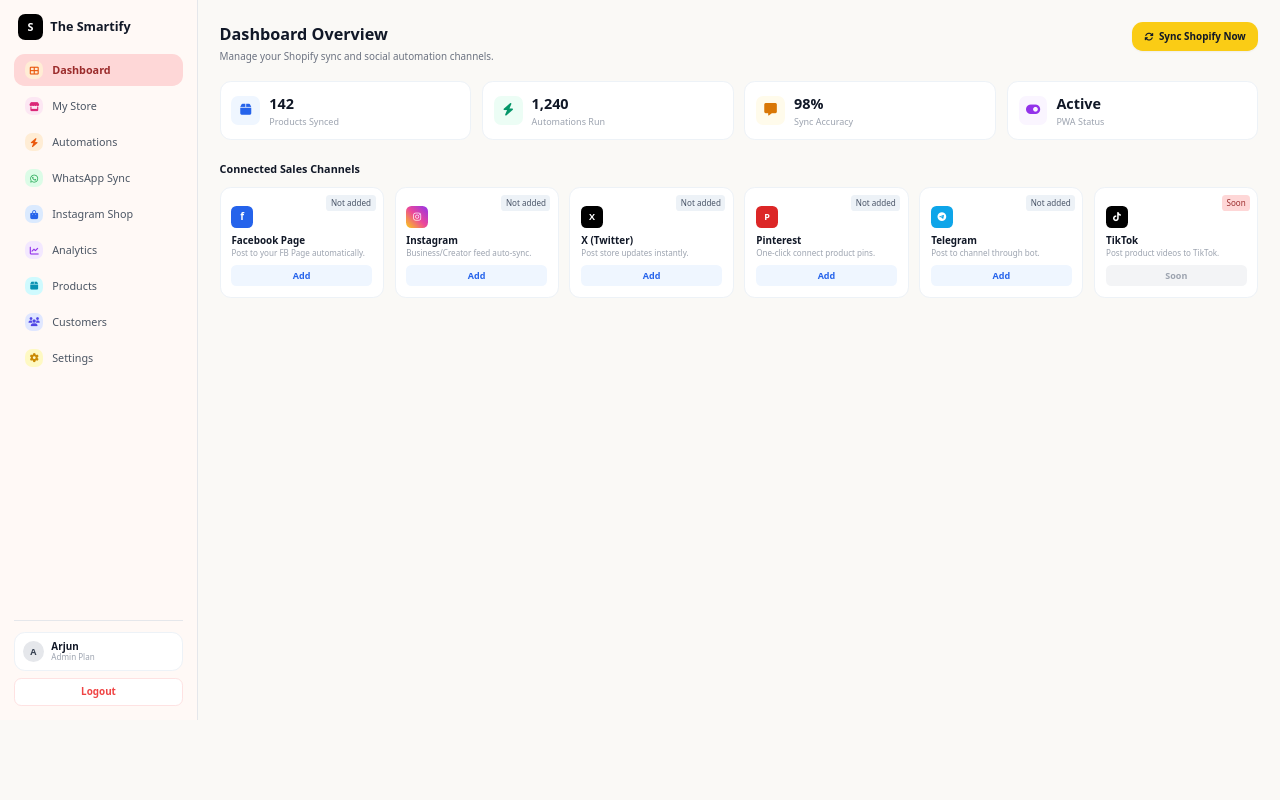
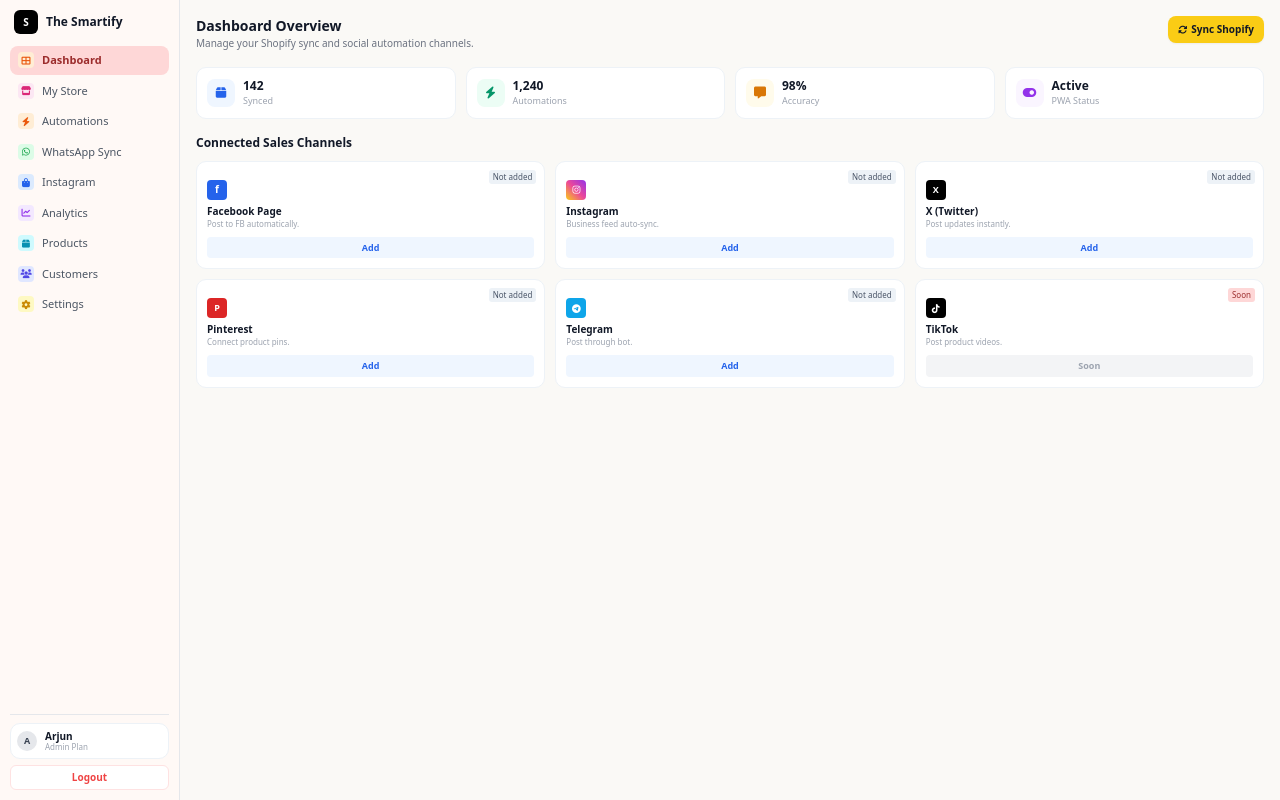
Before and after one commit to arjunsingh8238-ops/the-smartify, a website: page public/index.html in a window 1280 px wide. Drawn offline with nearby package versions, Linux system fonts and the light colour scheme.

Commit message:
Update index.html

```diff
--- a/public/index.html
+++ b/public/index.html
@@ -2,210 +2,210 @@
 <html lang="en">
 <head>
     <meta charset="UTF-8">
-    <meta name="viewport" content="width=device-width, initial-scale=1.0, maximum-scale=1.0, user-scalable=no">
+    <meta name="viewport" content="width=device-width, initial-scale=1.0">
     <title>The Smartify</title>
     <script src="https://cdn.tailwindcss.com"></script>
     <link rel="stylesheet" href="https://cdnjs.cloudflare.com/ajax/libs/font-awesome/6.4.0/css/all.min.css">
     <style>
-        body { background-color: #faf9f6; font-family: system-ui, -apple-system, sans-serif; zoom: 90%; }
-        .sidebar { background-color: #fff9f6; width: 220px; min-width: 220px; }
+        body { background-color: #faf9f6; font-family: system-ui, -apple-system, sans-serif; }
+        .sidebar { background-color: #fff9f6; width: 180px; min-width: 180px; }
         .nav-active { background-color: #fed7d7; color: #9b2c2c; }
-        .custom-card { background: #ffffff; border: 1px solid #edf2f7; border-radius: 12px; }
-        .badge-tag { font-size: 9px; padding: 2px 5px; border-radius: 4px; background: #edf2f7; color: #4a5568; }
+        .custom-card { background: #ffffff; border: 1px solid #edf2f7; border-radius: 10px; }
+        .badge-tag { font-size: 8px; padding: 1px 4px; border-radius: 3px; background: #edf2f7; color: #4a5568; }
     </style>
 </head>
 <body class="flex h-screen overflow-hidden">
 
     <!-- Sidebar Section -->
-    <aside class="sidebar border-r border-gray-200 flex flex-col justify-between p-4 h-full overflow-y-auto">
-        <div class="space-y-4">
+    <aside class="sidebar border-r border-gray-200 flex flex-col justify-between p-2.5 h-full overflow-y-auto">
+        <div class="space-y-3">
             <!-- Brand Logo -->
             <div class="flex items-center space-x-2 px-1">
-                <div class="w-7 h-7 bg-black text-white rounded-lg flex items-center justify-center font-bold text-xs">S</div>
-                <span class="text-sm font-bold text-gray-900">The Smartify</span>
+                <div class="w-6 h-6 bg-black text-white rounded-md flex items-center justify-center font-bold text-[10px]">S</div>
+                <span class="text-xs font-bold text-gray-900">The Smartify</span>
             </div>
 
             <!-- Navigation Links -->
-            <nav class="space-y-1">
-                <a href="#" class="nav-active flex items-center space-x-2.5 px-3 py-2 rounded-xl text-xs font-semibold">
-                    <span class="w-5 h-5 rounded-lg bg-orange-100 text-orange-600 flex items-center justify-center text-[10px]"><i class="fas fa-th-large"></i></span>
+            <nav class="space-y-0.5">
+                <a href="#" class="nav-active flex items-center space-x-2 px-2 py-1.5 rounded-lg text-[11px] font-semibold">
+                    <span class="w-4 h-4 rounded bg-orange-100 text-orange-600 flex items-center justify-center text-[9px]"><i class="fas fa-th-large"></i></span>
                     <span>Dashboard</span>
                 </a>
-                <a href="#" class="flex items-center space-x-2.5 px-3 py-2 rounded-xl text-xs font-medium text-gray-600 hover:bg-gray-100">
-                    <span class="w-5 h-5 rounded-lg bg-pink-100 text-pink-600 flex items-center justify-center text-[10px]"><i class="fas fa-store"></i></span>
+                <a href="#" class="flex items-center space-x-2 px-2 py-1.5 rounded-lg text-[11px] font-medium text-gray-600 hover:bg-gray-100">
+                    <span class="w-4 h-4 rounded bg-pink-100 text-pink-600 flex items-center justify-center text-[9px]"><i class="fas fa-store"></i></span>
                     <span>My Store</span>
                 </a>
-                <a href="#" class="flex items-center space-x-2.5 px-3 py-2 rounded-xl text-xs font-medium text-gray-600 hover:bg-gray-100">
-                    <span class="w-5 h-5 rounded-lg bg-orange-100 text-orange-600 flex items-center justify-center text-[10px]"><i class="fas fa-bolt"></i></span>
+                <a href="#" class="flex items-center space-x-2 px-2 py-1.5 rounded-lg text-[11px] font-medium text-gray-600 hover:bg-gray-100">
+                    <span class="w-4 h-4 rounded bg-orange-100 text-orange-600 flex items-center justify-center text-[9px]"><i class="fas fa-bolt"></i></span>
                     <span>Automations</span>
                 </a>
-                <a href="#" class="flex items-center space-x-2.5 px-3 py-2 rounded-xl text-xs font-medium text-gray-600 hover:bg-gray-100">
-                    <span class="w-5 h-5 rounded-lg bg-green-100 text-green-600 flex items-center justify-center text-[10px]"><i class="fab fa-whatsapp"></i></span>
+                <a href="#" class="flex items-center space-x-2 px-2 py-1.5 rounded-lg text-[11px] font-medium text-gray-600 hover:bg-gray-100">
+                    <span class="w-4 h-4 rounded bg-green-100 text-green-600 flex items-center justify-center text-[9px]"><i class="fab fa-whatsapp"></i></span>
                     <span>WhatsApp Sync</span>
                 </a>
-                <a href="#" class="flex items-center space-x-2.5 px-3 py-2 rounded-xl text-xs font-medium text-gray-600 hover:bg-gray-100">
-                    <span class="w-5 h-5 rounded-lg bg-blue-100 text-blue-600 flex items-center justify-center text-[10px]"><i class="fas fa-shopping-bag"></i></span>
-                    <span>Instagram Shop</span>
+                <a href="#" class="flex items-center space-x-2 px-2 py-1.5 rounded-lg text-[11px] font-medium text-gray-600 hover:bg-gray-100">
+                    <span class="w-4 h-4 rounded bg-blue-100 text-blue-600 flex items-center justify-center text-[9px]"><i class="fas fa-shopping-bag"></i></span>
+                    <span>Instagram</span>
                 </a>
-                <a href="#" class="flex items-center space-x-2.5 px-3 py-2 rounded-xl text-xs font-medium text-gray-600 hover:bg-gray-100">
-                    <span class="w-5 h-5 rounded-lg bg-purple-100 text-purple-600 flex items-center justify-center text-[10px]"><i class="fas fa-chart-line"></i></span>
+                <a href="#" class="flex items-center space-x-2 px-2 py-1.5 rounded-lg text-[11px] font-medium text-gray-600 hover:bg-gray-100">
+                    <span class="w-4 h-4 rounded bg-purple-100 text-purple-600 flex items-center justify-center text-[9px]"><i class="fas fa-chart-line"></i></span>
                     <span>Analytics</span>
                 </a>
-                <a href="#" class="flex items-center space-x-2.5 px-3 py-2 rounded-xl text-xs font-medium text-gray-600 hover:bg-gray-100">
-                    <span class="w-5 h-5 rounded-lg bg-cyan-100 text-cyan-600 flex items-center justify-center text-[10px]"><i class="fas fa-box"></i></span>
+                <a href="#" class="flex items-center space-x-2 px-2 py-1.5 rounded-lg text-[11px] font-medium text-gray-600 hover:bg-gray-100">
+                    <span class="w-4 h-4 rounded bg-cyan-100 text-cyan-600 flex items-center justify-center text-[9px]"><i class="fas fa-box"></i></span>
                     <span>Products</span>
                 </a>
-                <a href="#" class="flex items-center space-x-2.5 px-3 py-2 rounded-xl text-xs font-medium text-gray-600 hover:bg-gray-100">
-                    <span class="w-5 h-5 rounded-lg bg-indigo-100 text-indigo-600 flex items-center justify-center text-[10px]"><i class="fas fa-users"></i></span>
+                <a href="#" class="flex items-center space-x-2 px-2 py-1.5 rounded-lg text-[11px] font-medium text-gray-600 hover:bg-gray-100">
+                    <span class="w-4 h-4 rounded bg-indigo-100 text-indigo-600 flex items-center justify-center text-[9px]"><i class="fas fa-users"></i></span>
                     <span>Customers</span>
                 </a>
-                <a href="#" class="flex items-center space-x-2.5 px-3 py-2 rounded-xl text-xs font-medium text-gray-600 hover:bg-gray-100">
-                    <span class="w-5 h-5 rounded-lg bg-yellow-100 text-yellow-600 flex items-center justify-center text-[10px]"><i class="fas fa-cog"></i></span>
+                <a href="#" class="flex items-center space-x-2 px-2 py-1.5 rounded-lg text-[11px] font-medium text-gray-600 hover:bg-gray-100">
+                    <span class="w-4 h-4 rounded bg-yellow-100 text-yellow-600 flex items-center justify-center text-[9px]"><i class="fas fa-cog"></i></span>
                     <span>Settings</span>
                 </a>
             </nav>
         </div>
 
         <!-- User Profile Footer -->
-        <div class="space-y-2 pt-3 border-t border-gray-200">
-            <div class="custom-card p-2 flex items-center space-x-2">
-                <div class="w-6 h-6 bg-gray-200 rounded-full flex items-center justify-center text-[10px] font-bold text-gray-700">A</div>
+        <div class="space-y-1.5 pt-2 border-t border-gray-200">
+            <div class="custom-card p-1.5 flex items-center space-x-2">
+                <div class="w-5 h-5 bg-gray-200 rounded-full flex items-center justify-center text-[9px] font-bold text-gray-700">A</div>
                 <div class="leading-tight">
-                    <div class="text-[11px] font-bold text-gray-900">Arjun</div>
-                    <div class="text-[9px] text-gray-400">Admin Plan</div>
+                    <div class="text-[10px] font-bold text-gray-900">Arjun</div>
+                    <div class="text-[8px] text-gray-400">Admin Plan</div>
                 </div>
             </div>
-            <button class="w-full bg-white border border-red-100 text-red-500 hover:bg-red-50 text-[11px] font-semibold py-1.5 rounded-lg">Logout</button>
+            <button class="w-full bg-white border border-red-100 text-red-500 hover:bg-red-50 text-[10px] font-semibold py-1 rounded-md">Logout</button>
         </div>
     </aside>
 
     <!-- Main Content Panel -->
-    <main class="flex-1 overflow-y-auto p-6">
+    <main class="flex-1 overflow-y-auto p-4">
         <!-- Header -->
-        <div class="flex justify-between items-start mb-5">
+        <div class="flex justify-between items-start mb-4">
             <div>
-                <h1 class="text-lg font-extrabold text-gray-900">Dashboard Overview</h1>
-                <p class="text-[11px] text-gray-500 mt-0.5">Manage your Shopify sync and social automation channels.</p>
+                <h1 class="text-sm font-extrabold text-gray-900">Dashboard Overview</h1>
+                <p class="text-[10px] text-gray-500">Manage your Shopify sync and social automation channels.</p>
             </div>
-            <button class="bg-yellow-400 hover:bg-yellow-500 text-gray-900 text-[11px] font-bold px-3.5 py-2 rounded-xl shadow-sm flex items-center space-x-1.5">
-                <i class="fas fa-sync-alt text-[10px]"></i>
-                <span>Sync Shopify Now</span>
+            <button class="bg-yellow-400 hover:bg-yellow-500 text-gray-900 text-[10px] font-bold px-2.5 py-1.5 rounded-lg shadow-sm flex items-center space-x-1">
+                <i class="fas fa-sync-alt text-[9px]"></i>
+                <span>Sync Shopify</span>
             </button>
         </div>
 
         <!-- Top Stats Row (4 Cards) -->
-        <div class="grid grid-cols-4 gap-3 mb-6">
-            <div class="custom-card p-3 flex items-center space-x-2.5">
-                <div class="w-8 h-8 rounded-lg bg-blue-50 text-blue-600 flex items-center justify-center text-sm"><i class="fas fa-box"></i></div>
+        <div class="grid grid-cols-4 gap-2.5 mb-4">
+            <div class="custom-card p-2.5 flex items-center space-x-2">
+                <div class="w-7 h-7 rounded-lg bg-blue-50 text-blue-600 flex items-center justify-center text-xs"><i class="fas fa-box"></i></div>
                 <div>
-                    <div class="text-base font-bold text-gray-900">142</div>
-                    <div class="text-[10px] text-gray-400">Products Synced</div>
+                    <div class="text-xs font-bold text-gray-900">142</div>
+                    <div class="text-[9px] text-gray-400">Synced</div>
                 </div>
             </div>
-            <div class="custom-card p-3 flex items-center space-x-2.5">
-                <div class="w-8 h-8 rounded-lg bg-emerald-50 text-emerald-600 flex items-center justify-center text-sm"><i class="fas fa-bolt"></i></div>
+            <div class="custom-card p-2.5 flex items-center space-x-2">
+                <div class="w-7 h-7 rounded-lg bg-emerald-50 text-emerald-600 flex items-center justify-center text-xs"><i class="fas fa-bolt"></i></div>
                 <div>
-                    <div class="text-base font-bold text-gray-900">1,240</div>
-                    <div class="text-[10px] text-gray-400">Automations Run</div>
+                    <div class="text-xs font-bold text-gray-900">1,240</div>
+                    <div class="text-[9px] text-gray-400">Automations</div>
                 </div>
             </div>
-            <div class="custom-card p-3 flex items-center space-x-2.5">
-                <div class="w-8 h-8 rounded-lg bg-amber-50 text-amber-600 flex items-center justify-center text-sm"><i class="fas fa-comment-alt"></i></div>
+            <div class="custom-card p-2.5 flex items-center space-x-2">
+                <div class="w-7 h-7 rounded-lg bg-amber-50 text-amber-600 flex items-center justify-center text-xs"><i class="fas fa-comment-alt"></i></div>
                 <div>
-                    <div class="text-base font-bold text-gray-900">98%</div>
-                    <div class="text-[10px] text-gray-400">Sync Accuracy</div>
+                    <div class="text-xs font-bold text-gray-900">98%</div>
+                    <div class="text-[9px] text-gray-400">Accuracy</div>
                 </div>
             </div>
-            <div class="custom-card p-3 flex items-center space-x-2.5">
-                <div class="w-8 h-8 rounded-lg bg-purple-50 text-purple-600 flex items-center justify-center text-sm"><i class="fas fa-toggle-on"></i></div>
+            <div class="custom-card p-2.5 flex items-center space-x-2">
+                <div class="w-7 h-7 rounded-lg bg-purple-50 text-purple-600 flex items-center justify-center text-xs"><i class="fas fa-toggle-on"></i></div>
                 <div>
-                    <div class="text-base font-bold text-gray-900">Active</div>
-                    <div class="text-[10px] text-gray-400">PWA Status</div>
+                    <div class="text-xs font-bold text-gray-900">Active</div>
+                    <div class="text-[9px] text-gray-400">PWA Status</div>
                 </div>
             </div>
         </div>
 
         <!-- Connected Sales Channels -->
         <div>
-            <h2 class="text-xs font-bold text-gray-900 mb-3">Connected Sales Channels</h2>
+            <h2 class="text-xs font-bold text-gray-900 mb-2.5">Connected Sales Channels</h2>
 
-            <div class="grid grid-cols-6 gap-3">
+            <div class="grid grid-cols-3 gap-2.5">
                 <!-- Facebook -->
-                <div class="custom-card p-3 relative flex flex-col justify-between space-y-2">
+                <div class="custom-card p-2.5 relative flex flex-col justify-between space-y-2">
                     <span class="absolute top-2 right-2 badge-tag">Not added</span>
-                    <div class="space-y-1.5">
-                        <div class="w-6 h-6 bg-blue-600 text-white rounded-md flex items-center justify-center text-[11px] font-bold">f</div>
+                    <div class="space-y-1">
+                        <div class="w-5 h-5 bg-blue-600 text-white rounded flex items-center justify-center text-[10px] font-bold">f</div>
                         <div>
-                            <div class="text-[11px] font-bold text-gray-900">Facebook Page</div>
-                            <div class="text-[9px] text-gray-400 leading-tight">Post to your FB Page automatically.</div>
+                            <div class="text-[10px] font-bold text-gray-900">Facebook Page</div>
+                            <div class="text-[8px] text-gray-400 leading-tight">Post to FB automatically.</div>
                         </div>
                     </div>
-                    <button class="w-full bg-blue-50 text-blue-600 hover:bg-blue-100 text-[10px] font-semibold py-1 rounded-md">Add</button>
+                    <button class="w-full bg-blue-50 text-blue-600 hover:bg-blue-100 text-[9px] font-semibold py-1 rounded">Add</button>
                 </div>
 
                 <!-- Instagram -->
-                <div class="custom-card p-3 relative flex flex-col justify-between space-y-2">
+                <div class="custom-card p-2.5 relative flex flex-col justify-between space-y-2">
                     <span class="absolute top-2 right-2 badge-tag">Not added</span>
-                    <div class="space-y-1.5">
-                        <div class="w-6 h-6 bg-gradient-to-tr from-yellow-400 via-pink-500 to-purple-600 text-white rounded-md flex items-center justify-center text-[10px]"><i class="fab fa-instagram"></i></div>
+                    <div class="space-y-1">
+                        <div class="w-5 h-5 bg-gradient-to-tr from-yellow-400 via-pink-500 to-purple-600 text-white rounded flex items-center justify-center text-[9px]"><i class="fab fa-instagram"></i></div>
                         <div>
-                            <div class="text-[11px] font-bold text-gray-900">Instagram</div>
-                            <div class="text-[9px] text-gray-400 leading-tight">Business/Creator feed auto-sync.</div>
+                            <div class="text-[10px] font-bold text-gray-900">Instagram</div>
+                            <div class="text-[8px] text-gray-400 leading-tight">Business feed auto-sync.</div>
                         </div>
                     </div>
-                    <button class="w-full bg-blue-50 text-blue-600 hover:bg-blue-100 text-[10px] font-semibold py-1 rounded-md">Add</button>
+                    <button class="w-full bg-blue-50 text-blue-600 hover:bg-blue-100 text-[9px] font-semibold py-1 rounded">Add</button>
                 </div>
 
                 <!-- X (Twitter) -->
-                <div class="custom-card p-3 relative flex flex-col justify-between space-y-2">
+                <div class="custom-card p-2.5 relative flex flex-col justify-between space-y-2">
                     <span class="absolute top-2 right-2 badge-tag">Not added</span>
-                    <div class="space-y-1.5">
-                        <div class="w-6 h-6 bg-black text-white rounded-md flex items-center justify-center text-[10px] font-bold">X</div>
+                    <div class="space-y-1">
+                        <div class="w-5 h-5 bg-black text-white rounded flex items-center justify-center text-[9px] font-bold">X</div>
                         <div>
-                            <div class="text-[11px] font-bold text-gray-900">X (Twitter)</div>
-                            <div class="text-[9px] text-gray-400 leading-tight">Post store updates instantly.</div>
+                            <div class="text-[10px] font-bold text-gray-900">X (Twitter)</div>
+                            <div class="text-[8px] text-gray-400 leading-tight">Post updates instantly.</div>
                         </div>
                     </div>
-                    <button class="w-full bg-blue-50 text-blue-600 hover:bg-blue-100 text-[10px] font-semibold py-1 rounded-md">Add</button>
+                    <button class="w-full bg-blue-50 text-blue-600 hover:bg-blue-100 text-[9px] font-semibold py-1 rounded">Add</button>
                 </div>
 
                 <!-- Pinterest -->
-                <div class="custom-card p-3 relative flex flex-col justify-between space-y-2">
+                <div class="custom-card p-2.5 relative flex flex-col justify-between space-y-2">
                     <span class="absolute top-2 right-2 badge-tag">Not added</span>
-                    <div class="space-y-1.5">
-                        <div class="w-6 h-6 bg-red-600 text-white rounded-md flex items-center justify-center text-[10px] font-bold">P</div>
+                    <div class="space-y-1">
+                        <div class="w-5 h-5 bg-red-600 text-white rounded flex items-center justify-center text-[9px] font-bold">P</div>
                         <div>
-                            <div class="text-[11px] font-bold text-gray-900">Pinterest</div>
-                            <div class="text-[9px] text-gray-400 leading-tight">One-click connect product pins.</div>
+                            <div class="text-[10px] font-bold text-gray-900">Pinterest</div>
+                            <div class="text-[8px] text-gray-400 leading-tight">Connect product pins.</div>
                         </div>
                     </div>
-                    <button class="w-full bg-blue-50 text-blue-600 hover:bg-blue-100 text-[10px] font-semibold py-1 rounded-md">Add</button>
+                    <button class="w-full bg-blue-50 text-blue-600 hover:bg-blue-100 text-[9px] font-semibold py-1 rounded">Add</button>
                 </div>
 
                 <!-- Telegram -->
-                <div class="custom-card p-3 relative flex flex-col justify-between space-y-2">
+                <div class="custom-card p-2.5 relative flex flex-col justify-between space-y-2">
                     <span class="absolute top-2 right-2 badge-tag">Not added</span>
-                    <div class="space-y-1.5">
-                        <div class="w-6 h-6 bg-sky-500 text-white rounded-md flex items-center justify-center text-[10px]"><i class="fab fa-telegram-plane"></i></div>
+                    <div class="space-y-1">
+                        <div class="w-5 h-5 bg-sky-500 text-white rounded flex items-center justify-center text-[9px]"><i class="fab fa-telegram-plane"></i></div>
                         <div>
-                            <div class="text-[11px] font-bold text-gray-900">Telegram</div>
-                            <div class="text-[9px] text-gray-400 leading-tight">Post to channel through bot.</div>
+                            <div class="text-[10px] font-bold text-gray-900">Telegram</div>
+                            <div class="text-[8px] text-gray-400 leading-tight">Post through bot.</div>
                         </div>
                     </div>
-                    <button class="w-full bg-blue-50 text-blue-600 hover:bg-blue-100 text-[10px] font-semibold py-1 rounded-md">Add</button>
+                    <button class="w-full bg-blue-50 text-blue-600 hover:bg-blue-100 text-[9px] font-semibold py-1 rounded">Add</button>
                 </div>
 
                 <!-- TikTok -->
-                <div class="custom-card p-3 relative flex flex-col justify-between space-y-2">
+                <div class="custom-card p-2.5 relative flex flex-col justify-between space-y-2">
                     <span class="absolute top-2 right-2 badge-tag" style="background:#fed7d7; color:#9b2c2c;">Soon</span>
-                    <div class="space-y-1.5">
-                        <div class="w-6 h-6 bg-black text-white rounded-md flex items-center justify-center text-[10px]"><i class="fab fa-tiktok"></i></div>
+                    <div class="space-y-1">
+                        <div class="w-5 h-5 bg-black text-white rounded flex items-center justify-center text-[9px]"><i class="fab fa-tiktok"></i></div>
                         <div>
-                            <div class="text-[11px] font-bold text-gray-900">TikTok</div>
-                            <div class="text-[9px] text-gray-400 leading-tight">Post product videos to TikTok.</div>
+                            <div class="text-[10px] font-bold text-gray-900">TikTok</div>
+                            <div class="text-[8px] text-gray-400 leading-tight">Post product videos.</div>
                         </div>
                     </div>
-                    <button class="w-full bg-gray-100 text-gray-400 text-[10px] font-semibold py-1 rounded-md cursor-not-allowed">Soon</button>
+                    <button class="w-full bg-gray-100 text-gray-400 text-[9px] font-semibold py-1 rounded cursor-not-allowed">Soon</button>
                 </div>
             </div>
         </div>
```
